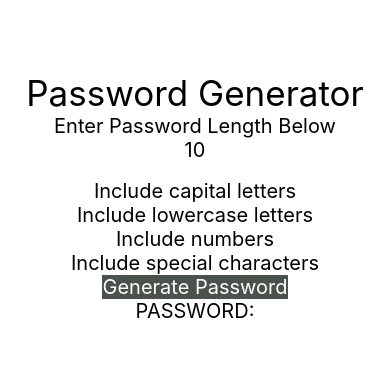
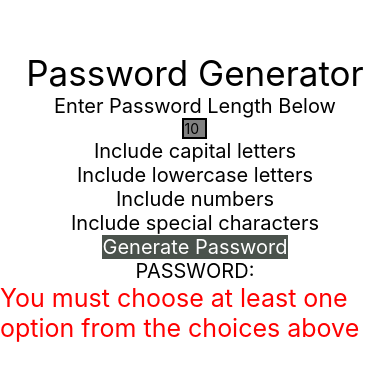
Before and after one commit to blevinspercussion/password-generator-react-native, a React Native app: screen / in a window 390 px wide. Shown: the part 225-606 px from the top of the page. Built offline with nearby package versions, Linux system fonts and the light colour scheme.

Commit message:
Implemented error handling for Switches

```diff
--- a/App.js
+++ b/App.js
@@ -6,6 +6,7 @@ import LengthSlider from "./components/LengthSlider";
 import Switch from "./components/Switch";
 import GenerateButton from "./components/GenerateButton";
 import PasswordOutput from "./components/PasswordOutput";
+import ErrorMessages from "./components/ErrorMessages";
 
 export default function App() {
   const [password, setPassword] = useState("");
@@ -16,12 +17,37 @@ export default function App() {
     special: false,
   });
   const [passwordLength, setPasswordLength] = useState(10);
+  const [lengthError, setLengthError] = useState(false);
+  const [switchError, setSwitchError] = useState(true);
+
+  let switchErrorMessage = "";
+  let lengthErrorMessage = "";
+
+  const handleErrorMessages = () => {
+    if (switchError) {
+      switchErrorMessage =
+        "Mest select at least one option from the choices above.";
+    }
+
+    if (lengthError) {
+      lengthErrorMessage = (
+        <Text style={styles.errorText}>
+          Length must be between 10 and 30 characters.
+        </Text>
+      );
+    }
+  };
 
   const handleSwitches = (switchName, characterSwitch) => {
     setCharacterSwitches({
       ...characterSwitches,
       [switchName]: !characterSwitch,
     });
+    if (characterSwitch === false) {
+      setSwitchError(true);
+    } else {
+      setSwitchError(false);
+    }
   };
 
   const handlePasswordLength = (e) => {
@@ -35,6 +61,7 @@ export default function App() {
     const special = "!@#$%^&*(){}/=?+,.<>".split("");
     let characters = [];
     let newPassword = "";
+    setSwitchError(false);
     if (characterSwitches.capital === true) {
       characters = characters.concat(capitalLetters);
     }
@@ -51,6 +78,12 @@ export default function App() {
     for (let i = 0; i < passwordLength; i++) {
       let randomCharacter =
         characters[Math.floor(Math.random() * characters.length)];
+      if (randomCharacter === undefined) {
+        setSwitchError(true);
+        handleErrorMessages();
+        break;
+      }
+
       newPassword += randomCharacter;
     }
     setPassword(newPassword);
@@ -88,7 +121,21 @@ export default function App() {
         handleSwitches={handleSwitches}
       />
       <GenerateButton handlePasswordGenerator={handlePasswordGenerator} />
-      <PasswordOutput password={password} />
+      <PasswordOutput
+        password={password}
+        lengthError={lengthError}
+        switchError={switchError}
+      />
+      <ErrorMessages
+        switchErrorMessage={switchErrorMessage}
+        lengthErrorMessage={lengthErrorMessage}
+      />
+      <Text style={styles.errorText}>
+        {switchError
+          ? "You must choose at least one option from the choices above"
+          : ""}
+      </Text>
+      <Text style={styles.errorText}>{lengthErrorMessage}</Text>
     </View>
   );
 }
@@ -99,6 +146,10 @@ const styles = StyleSheet.create({
     alignItems: "center",
     justifyContent: "center",
   },
+  errorText: {
+    fontSize: 25,
+    color: "red",
+  },
   title: {
     fontSize: 35,
   },
--- /dev/null
+++ b/components/ErrorMessages.jsx
@@ -0,0 +1,22 @@
+import { StyleSheet } from "react-native";
+import { View } from "react-native";
+
+export default function ErrorMessages(props) {
+  return (
+    <View>
+      <View>
+        {props.switchErrorMessage}
+        {props.lengthErrorMessage}
+      </View>
+    </View>
+  );
+}
+
+const styles = StyleSheet.create({
+  container: {},
+  errorContainer: {},
+  errorText: {
+    color: "red",
+    fontSize: 25,
+  },
+});
--- a/components/LengthSlider.jsx
+++ b/components/LengthSlider.jsx
@@ -1,6 +1,5 @@
 import { StyleSheet } from "react-native-web";
 import { View, Text, TextInput } from "react-native";
-import Slider from "@react-native-community/slider";
 
 export default function (props, { handlePasswordLength }) {
   const handleSlider = (e) => {
@@ -11,22 +10,13 @@ export default function (props, { handlePasswordLength }) {
     <View style={styles.container}>
       <View style={styles.container}>
         <Text style={styles.text}>Enter Password Length Below</Text>
-        <Text style={styles.text}>{props.passwordLength}</Text>
       </View>
-      <TextInput keyboardType="number-pad" onChangeText={handleSlider} />
-      {/* <input
-        type="range"
-        min={10}
-        max={30}
+      <TextInput
+        style={styles.passwordLengthInput}
+        keyboardType="number-pad"
+        onChangeText={handleSlider}
         defaultValue={10}
-        onChange={handleSlider}
-      ></input> */}
-      {/* <Slider
-        style={styles.slider}
-        minimumValue={10}
-        maximumValue={30}
-        // onValueChange={handleSlider}
-      ></Slider> */}
+      />
     </View>
   );
 }
@@ -39,9 +29,13 @@ const styles = StyleSheet.create({
   },
   passwordLengthInput: {
     backgroundColor: "grey",
+    borderWidth: 2,
+    borderColor: "black",
+    width: 25,
   },
   slider: {
-    width: 200,
+    borderWitth: 2,
+    borderColor: "black",
   },
   text: {
     fontSize: 20,
--- a/components/PasswordOutput.jsx
+++ b/components/PasswordOutput.jsx
@@ -10,12 +10,16 @@ export default function PasswordOutput(props) {
   );
 }
 
-const styles = {
+const styles = StyleSheet.create({
   container: {
     alignItem: "center",
     justifyContent: "center",
   },
+  errorText: {
+    fontSize: 20,
+    color: "red",
+  },
   text: {
     fontSize: 20,
   },
-};
+});
```
